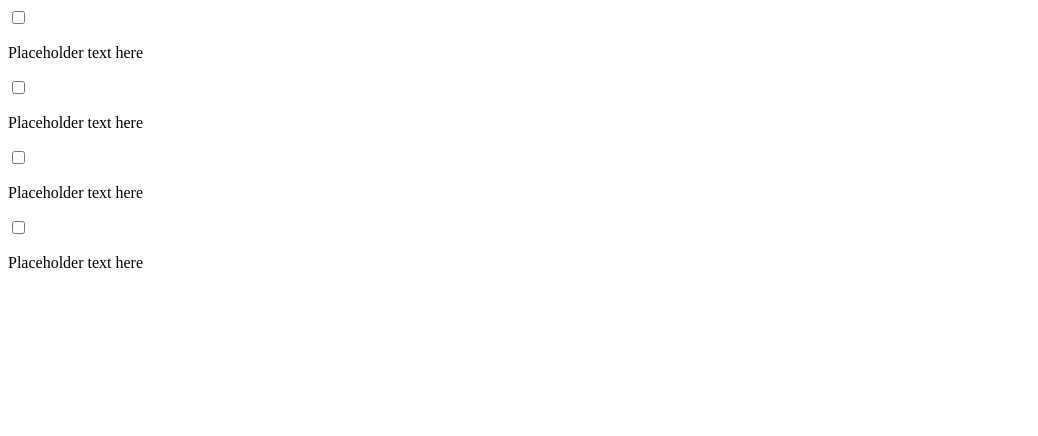
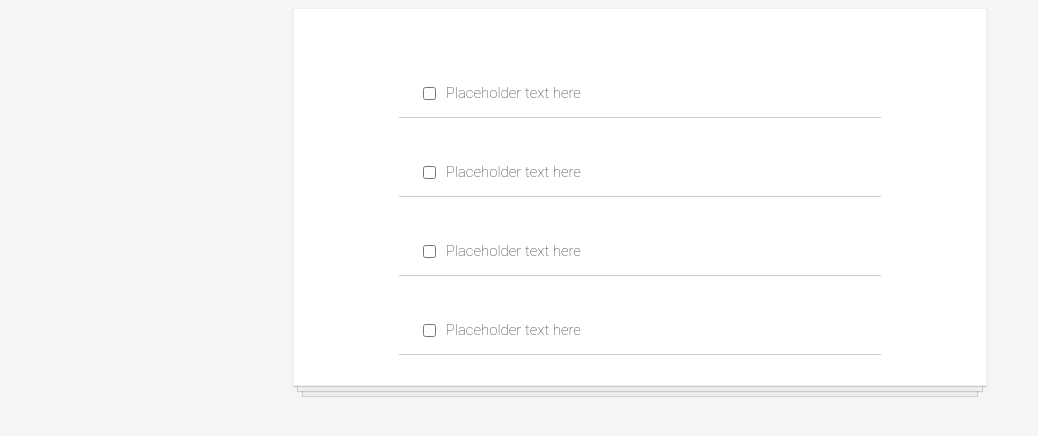
Before and after one commit to Michael-Hutchinson/react-todo-app, a React (Create React App) app: page / in a window 1280 px wide. Shown: the top 436 px of the page, without its empty margins (0-1038 px from the left). Built offline with nearby package versions, Linux system fonts and the light colour scheme.

Commit message:
Create component and add styling
- Split todo list into component
- Add basic CSS styling

```diff
--- a/src/App.js
+++ b/src/App.js
@@ -1,19 +1,14 @@
 import React from 'react';
+import TodoItem from './components/TodoItem';
+import './assets/css/style.css';
 
 function App() {
   return (
-    <div className="App">
-      <input type="checkbox" />
-      <p>Placeholder text here</p>
-
-      <input type="checkbox" />
-      <p>Placeholder text here</p>
-
-      <input type="checkbox" />
-      <p>Placeholder text here</p>
-
-      <input type="checkbox" />
-      <p>Placeholder text here</p>
+    <div className="todo-list">
+      <TodoItem />
+      <TodoItem />
+      <TodoItem />
+      <TodoItem />
     </div>
   );
 }
--- /dev/null
+++ b/src/assets/css/style.css
@@ -0,0 +1,47 @@
+body {
+    background-color: whitesmoke;
+}
+
+.todo-list {
+    background-color: white;
+    margin: auto;
+    width: 50%;
+    display: flex;
+    flex-direction: column;
+    align-items: center;
+    border: 1px solid #efefef;
+    box-shadow:
+    /* The top layer shadow */
+        0 1px 1px rgba(0,0,0,0.15),
+            /* The second layer */
+        0 10px 0 -5px #eee,
+            /* The second layer shadow */
+        0 10px 1px -4px rgba(0,0,0,0.15),
+            /* The third layer */
+        0 20px 0 -10px #eee,
+            /* The third layer shadow */
+        0 20px 1px -9px rgba(0,0,0,0.15);
+    padding: 30px;
+}
+
+.todo-item {
+    display: flex;
+    justify-content: flex-start;
+    align-items: center;
+    padding: 30px 20px 0;
+    width: 70%;
+    border-bottom: 1px solid #cecece;
+    font-family: Roboto, sans-serif;
+    font-weight: 100;
+    font-size: 15px;
+    color: #333333;
+}
+
+input[type=checkbox] {
+    margin-right: 10px;
+    font-size: 30px;
+}
+
+input[type=checkbox]:focus {
+    outline: 0;
+}
--- /dev/null
+++ b/src/components/TodoItem.js
@@ -0,0 +1,12 @@
+import React from 'react';
+
+function TodoItem() {
+  return (
+    <div className="todo-item">
+      <input type="checkbox" />
+      <p>Placeholder text here</p>
+    </div>
+  );
+}
+
+export default TodoItem;
```
